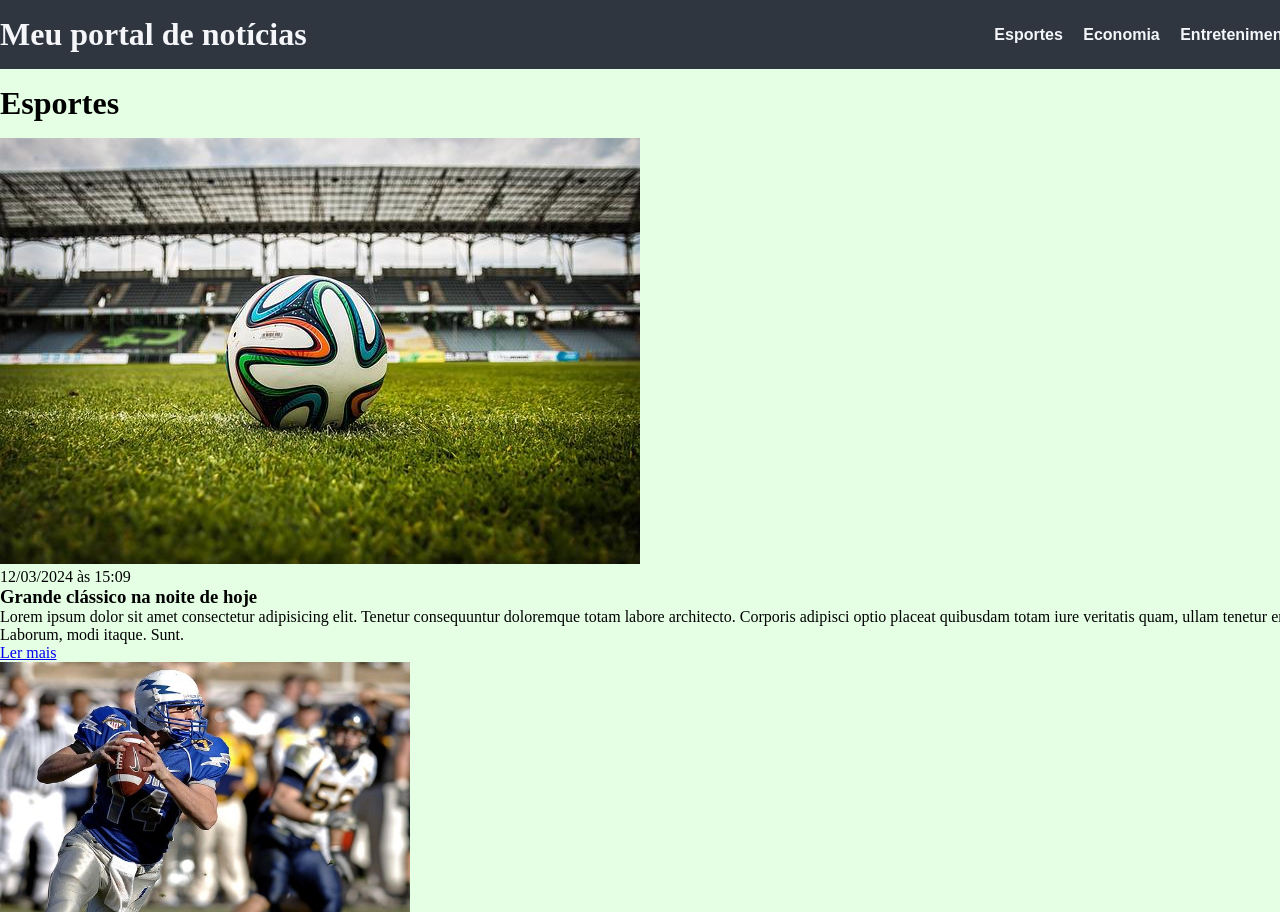
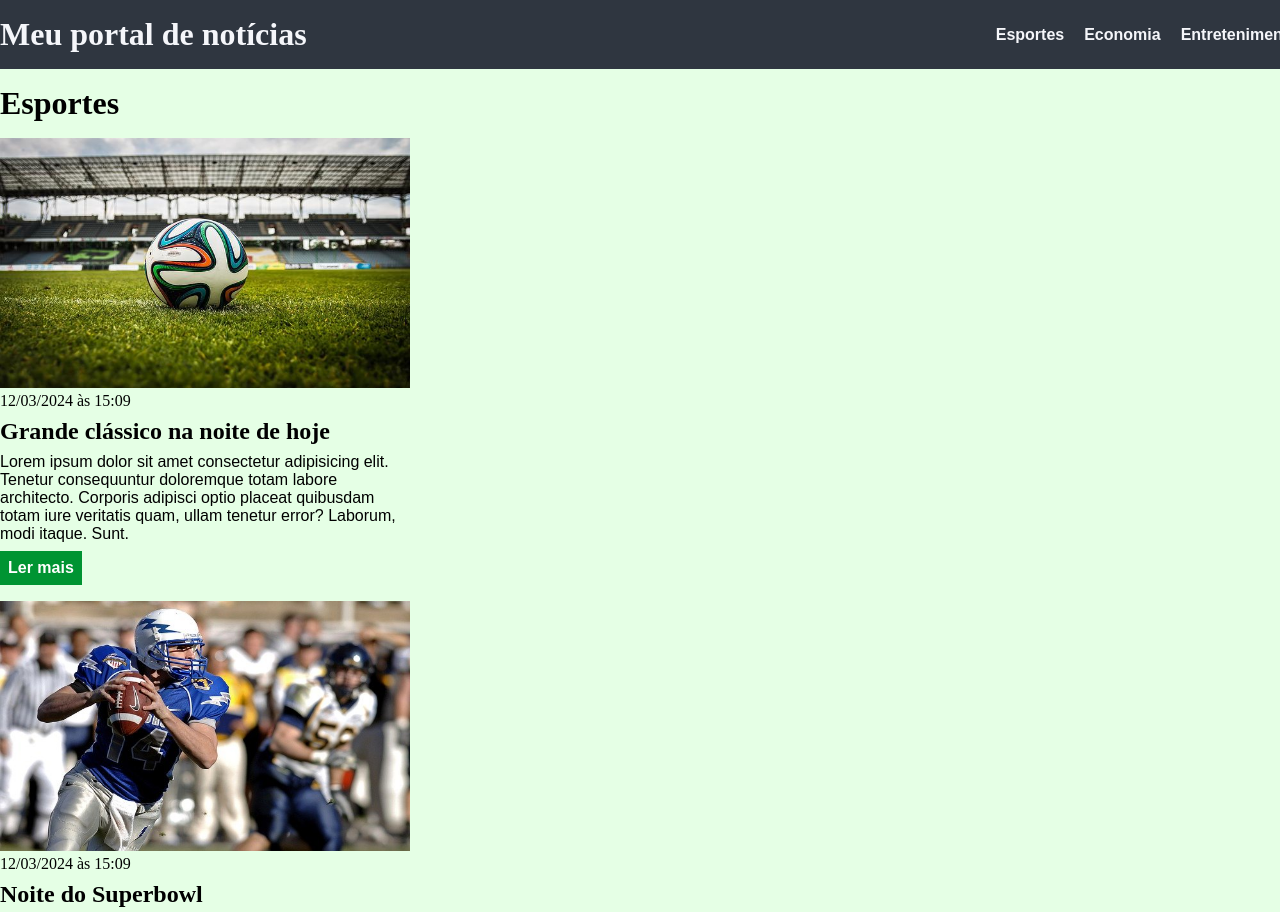
Before and after one commit to barbsbecker/EBAC_FrontEnd, a plain HTML site: page exercício_css/index.html in a window 1280 px wide. Shown: the top 912 px of the page. Drawn offline with Linux system fonts and the light colour scheme.

Commit message:
exercício_css

```diff
--- a/exercício_css/index.html
+++ b/exercício_css/index.html
@@ -4,7 +4,7 @@
     <meta charset="UTF-8">
     <meta name="viewport" content="width=device-width, initial-scale=1.0">
     <title>Meu portal de notícias</title>
-    <link rel="stylesheet" href="/main.css"
+    <link rel="stylesheet" href="./main.css">
 </head>
 <body>
     <header>
@@ -32,7 +32,7 @@
         <div class="container">
             <h2>Esportes</h2>
             <div class="articles">
-                <articles>
+                <article>
                     <img src="./images/futebol.jpg" alt="Bola de futebol no gramado" />
                     <header>
                         <time class="creation date">12/03/2024 às 15:09</time>
@@ -43,6 +43,7 @@
                 </p>
                 <a href="#" title="Leia a notícia completa">Ler mais</a>
                 </article>
+
                 <article>
                     <img src="images/futebol-americano.jpg" alt="jogador de futebol americano no campo" />
                     <header>
--- a/exercício_css/main.css
+++ b/exercício_css/main.css
@@ -18,7 +18,7 @@ header .container{
 
 
 header li{
-    display: inline;
+    display: inline-block;
     font-family: Arial, Helvetica, sans-serif;
     font-weight: bold;
     margin-left: 16px;
@@ -35,7 +35,7 @@ header li a {
 }
 
 .articles{
-    display: flex;
+    display: inline-block;
     flex-wrap: wrap;
     justify-content: space-between;
 }
```
